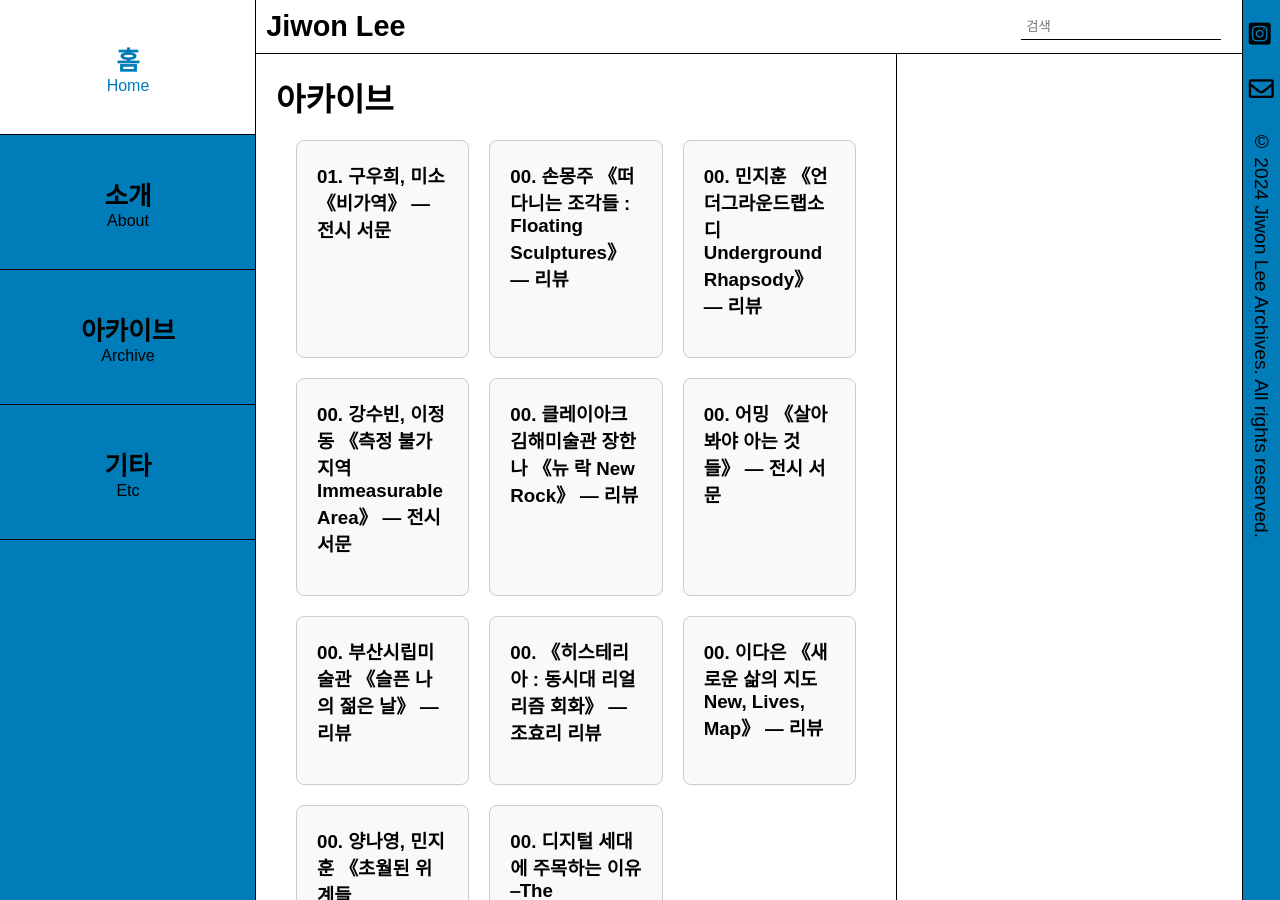
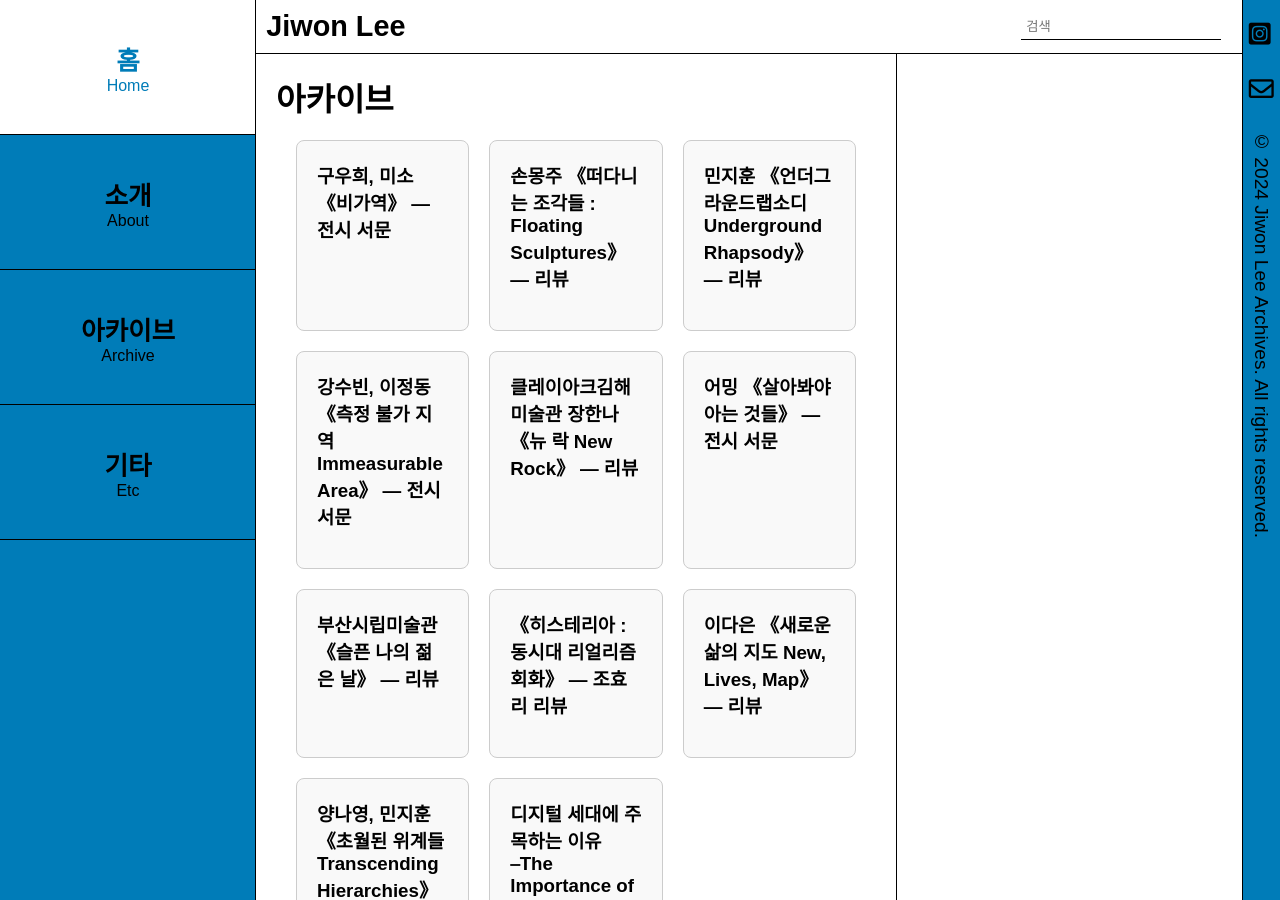
Before and after one commit to LfayeJ/archives, a Jekyll site: the page built from archive.html, in a window 1280 px wide and 900 px high. Built offline with Jekyll 4.4.1, drawn with Linux system fonts in a browser that asks for light colours; some web fonts are replaced; some of the changed text lies outside the part shown.

Commit message:
Update archive.html

```diff
--- a/archive.html
+++ b/archive.html
@@ -8,37 +8,37 @@ title: 아카이브
     <h1>아카이브</h1>
     <div class="archive-grid-container">
         <a href="{{ '/2024-05-12-Irreversible' | post_url }}" class="archive-grid-item">
-            <h3>01. 구우희, 미소 《비가역》 — 전시 서문</h3>
+            <h3>구우희, 미소 《비가역》 — 전시 서문</h3>
         </a>
         <a href="{{ '/2024-04-06-Floating-Sculptures' | post_url }}" class="archive-grid-item">
-            <h3>00. 손몽주 《떠다니는 조각들 : Floating Sculptures》 — 리뷰</h3>
+            <h3>손몽주 《떠다니는 조각들 : Floating Sculptures》 — 리뷰</h3>
         </a>
         <a href="{{ '/2023-12-05-Underground-Rhapsody' | post_url }}" class="archive-grid-item">
-            <h3>00. 민지훈 《언더그라운드랩소디 Underground Rhapsody》 — 리뷰</h3>
+            <h3>민지훈 《언더그라운드랩소디 Underground Rhapsody》 — 리뷰</h3>
         </a>
         <a href="{{ '/2023-11-17-Immeasurable-Area' | post_url }}" class="archive-grid-item">
-            <h3>00. 강수빈, 이정동 《측정 불가 지역 Immeasurable Area》 — 전시 서문</h3>
+            <h3>강수빈, 이정동 《측정 불가 지역 Immeasurable Area》 — 전시 서문</h3>
         </a>
         <a href="{{ '/2023-10-17-New-Rock' | post_url }}" class="archive-grid-item">
-            <h3>00. 클레이아크김해미술관 장한나 《뉴 락 New Rock》 — 리뷰</h3>
+            <h3>클레이아크김해미술관 장한나 《뉴 락 New Rock》 — 리뷰</h3>
         </a>
         <a href="{{ '/2023-09-22-Live-to-Know' | post_url }}" class="archive-grid-item">
-            <h3>00. 어밍 《살아봐야 아는 것들》 — 전시 서문</h3>
+            <h3>어밍 《살아봐야 아는 것들》 — 전시 서문</h3>
         </a>
         <a href="{{ '/2023-07-20-My-Young-and-Sad-Days' | post_url }}" class="archive-grid-item">
-            <h3>00. 부산시립미술관 《슬픈 나의 젊은 날》 — 리뷰</h3>
+            <h3>부산시립미술관 《슬픈 나의 젊은 날》 — 리뷰</h3>
         </a>
         <a href="{{ '/2023-07-07-Hysteria' | post_url }}" class="archive-grid-item">
-            <h3>00. 《히스테리아 : 동시대 리얼리즘 회화》 — 조효리 리뷰</h3>
+            <h3>《히스테리아 : 동시대 리얼리즘 회화》 — 조효리 리뷰</h3>
         </a>
         <a href="{{ '/2023-07-01-New-Lives-Map' | post_url }}" class="archive-grid-item">
-            <h3>00. 이다은 《새로운 삶의 지도 New, Lives, Map》 — 리뷰</h3>
+            <h3>이다은 《새로운 삶의 지도 New, Lives, Map》 — 리뷰</h3>
         </a>
         <a href="{{ '/2023-04-04-Transcending-Hierarchies' | post_url }}" class="archive-grid-item">
-            <h3>00. 양나영, 민지훈 《초월된 위계들 Transcending Hierarchies》 — 전시 서문</h3>
+            <h3>양나영, 민지훈 《초월된 위계들 Transcending Hierarchies》 — 전시 서문</h3>
         </a>
         <a href="{{ '/2023-03-30-Digital-Generation' | post_url }}" class="archive-grid-item">
-            <h3>00. 디지털 세대에 주목하는 이유 ⎯The Importance of the Digital Generation</h3>
+            <h3>디지털 세대에 주목하는 이유 ⎯The Importance of the Digital Generation</h3>
         </a>
     </div>
 
```
